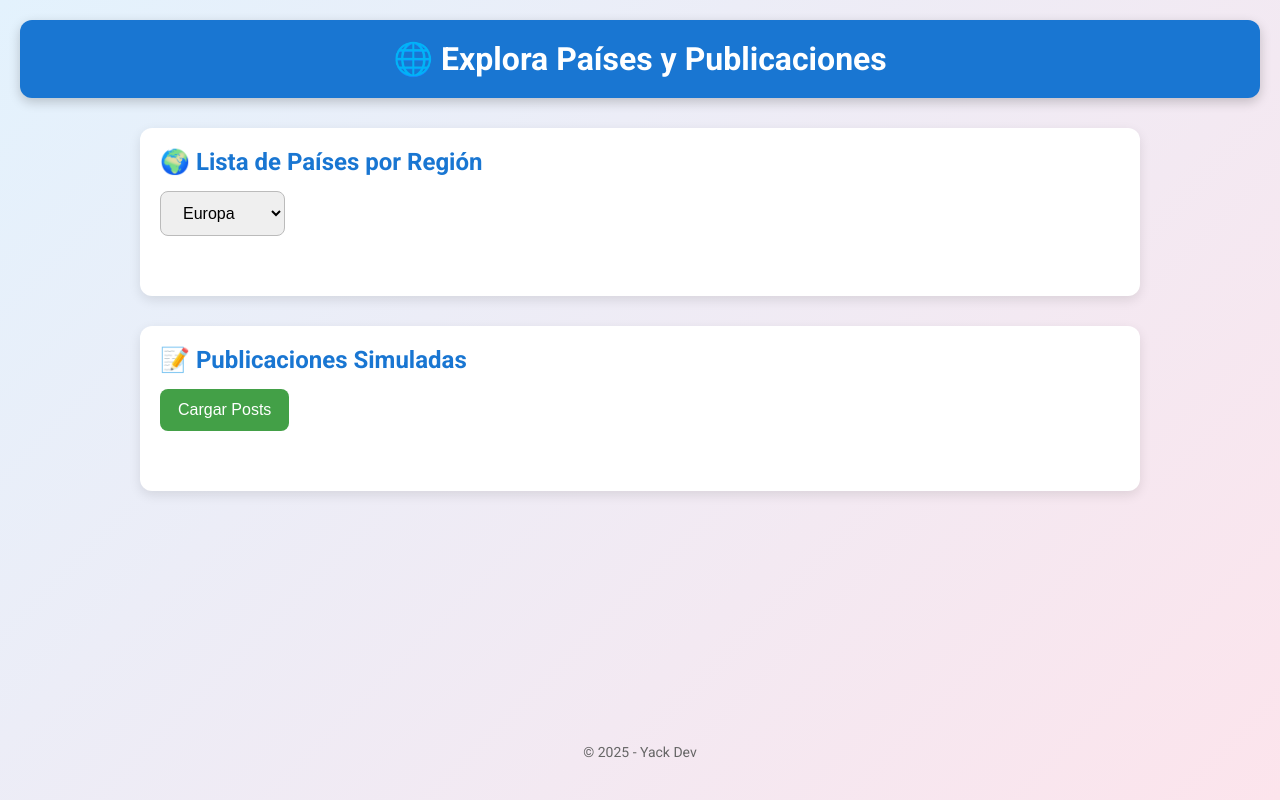
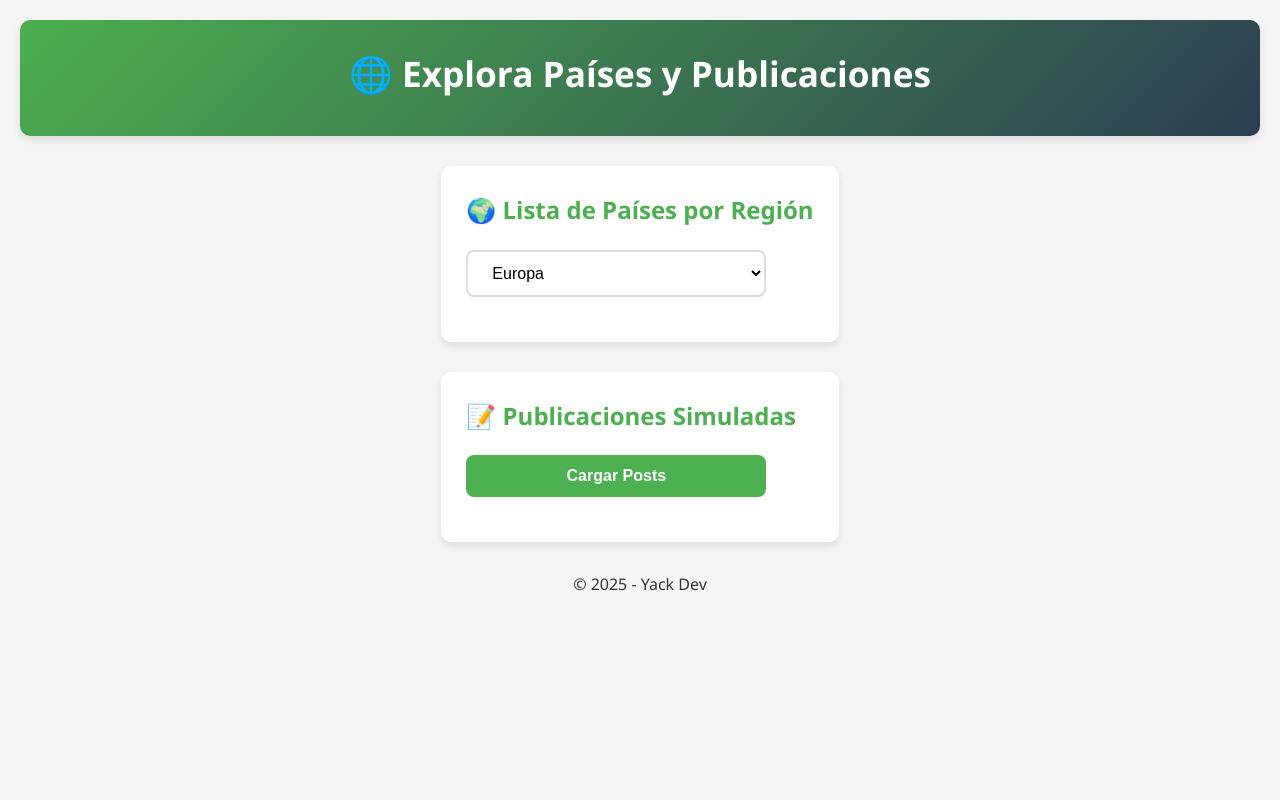
Before and after one commit to yony4512/yack, a plain HTML site: page index.html in a window 1280 px wide. Drawn offline with Linux system fonts and the light colour scheme.

Commit message:
Update style.css

```diff
--- a/style.css
+++ b/style.css
@@ -1,4 +1,14 @@
-/* Fuente y reset */
+/* Variables de color */
+:root {
+  --primary-color: #4CAF50;
+  --primary-dark: #45a049;
+  --secondary-color: #2c3e50;
+  --light-color: #ecf0f1;
+  --dark-color: #333;
+  --shadow: 0 4px 8px rgba(0,0,0,0.1);
+}
+
+/* Reset mejorado */
 * {
   margin: 0;
   padding: 0;
@@ -6,96 +16,144 @@
 }
 
 body {
-  font-family: 'Roboto', sans-serif;
-  background: linear-gradient(135deg, #e3f2fd, #fce4ec);
-  color: #333;
+  font-family: 'Segoe UI', Tahoma, Geneva, Verdana, sans-serif;
+  background-color: #f5f5f5;
+  color: var(--dark-color);
+  line-height: 1.6;
   display: flex;
   flex-direction: column;
   align-items: center;
+  min-height: 100vh;
   padding: 20px;
-  min-height: 100vh;
 }
 
+/* Encabezado mejorado */
 header {
-  background-color: #1976d2;
+  background: linear-gradient(135deg, var(--primary-color), var(--secondary-color));
   color: white;
-  padding: 20px 40px;
+  padding: 25px 40px;
   width: 100%;
   text-align: center;
-  border-radius: 12px;
-  box-shadow: 0 4px 12px rgba(0, 0, 0, 0.2);
+  border-radius: 10px;
   margin-bottom: 30px;
+  box-shadow: var(--shadow);
 }
 
-/* Main container */
-main {
+header h1 {
+  font-size: 2.2rem;
+  margin-bottom: 10px;
+}
+
+/* Contenedor principal */
+.container {
   width: 100%;
   max-width: 1000px;
 }
 
-/* Secciones */
+/* Secciones mejoradas */
 section {
   background-color: white;
-  padding: 20px;
+  width: 100%;
+  padding: 25px;
   margin-bottom: 30px;
-  border-radius: 12px;
-  box-shadow: 0 4px 12px rgba(0,0,0,0.1);
+  border-radius: 10px;
+  box-shadow: var(--shadow);
+  transition: transform 0.3s ease;
 }
 
-/* Títulos */
-h2 {
-  margin-bottom: 15px;
-  color: #1976d2;
-  font-size: 24px;
+section:hover {
+  transform: translateY(-5px);
 }
 
-/* Select y botón */
+h2 {
+  margin-bottom: 20px;
+  color: var(--primary-color);
+  font-size: 1.5rem;
+  display: flex;
+  align-items: center;
+  gap: 10px;
+}
+
+/* Formularios mejorados */
 select, button {
-  padding: 12px 18px;
+  padding: 12px 20px;
   font-size: 16px;
-  border: 1px solid #bbb;
+  margin-bottom: 20px;
+  border: 2px solid #ddd;
   border-radius: 8px;
-  margin-bottom: 20px;
+  outline: none;
   transition: all 0.3s ease;
+  width: 100%;
+  max-width: 300px;
+}
+
+select {
+  background-color: white;
+  cursor: pointer;
+}
+
+select:focus {
+  border-color: var(--primary-color);
 }
 
 button {
-  background-color: #43a047;
+  background-color: var(--primary-color);
   color: white;
+  cursor: pointer;
+  font-weight: bold;
   border: none;
 }
 
 button:hover {
-  background-color: #388e3c;
-  transform: scale(1.03);
+  background-color: var(--primary-dark);
+  transform: translateY(-2px);
 }
 
-/* Contenedor de tarjetas */
-.card-container {
-  display: grid;
-  grid-template-columns: repeat(auto-fill, minmax(280px, 1fr));
-  gap: 20px;
-  margin-top: 20px;
+/* Listas mejoradas */
+ul {
+  list-style: none;
+  padding-left: 0;
 }
 
-/* Tarjetas */
-.card {
-  background-color: #f9f9f9;
-  padding: 15px 20px;
-  border-radius: 10px;
-  box-shadow: 0 2px 8px rgba(0,0,0,0.1);
-  transition: 0.3s ease;
+li {
+  padding: 15px;
+  margin-bottom: 15px;
+  background-color: var(--light-color);
+  border-radius: 8px;
+  transition: all 0.3s ease;
 }
 
-.card:hover {
-  transform: translateY(-5px);
+li:hover {
+  background-color: #e0e0e0;
+  transform: translateX(5px);
 }
 
-/* Footer */
-footer {
-  margin-top: auto;
-  padding: 20px;
-  text-align: center;
-  color: #666;
-  font-size: 14px;
+/* Efectos de carga */
+.loading {
+  display: inline-block;
+  width: 20px;
+  height: 20px;
+  border: 3px solid rgba(255,255,255,.3);
+  border-radius: 50%;
+  border-top-color: white;
+  animation: spin 1s ease-in-out infinite;
 }
+
+@keyframes spin {
+  to { transform: rotate(360deg); }
+}
+
+/* Responsive design */
+@media (max-width: 768px) {
+  body {
+    padding: 10px;
+  }
+
+  header h1 {
+    font-size: 1.8rem;
+  }
+
+  section {
+    padding: 15px;
+  }
+}
```
